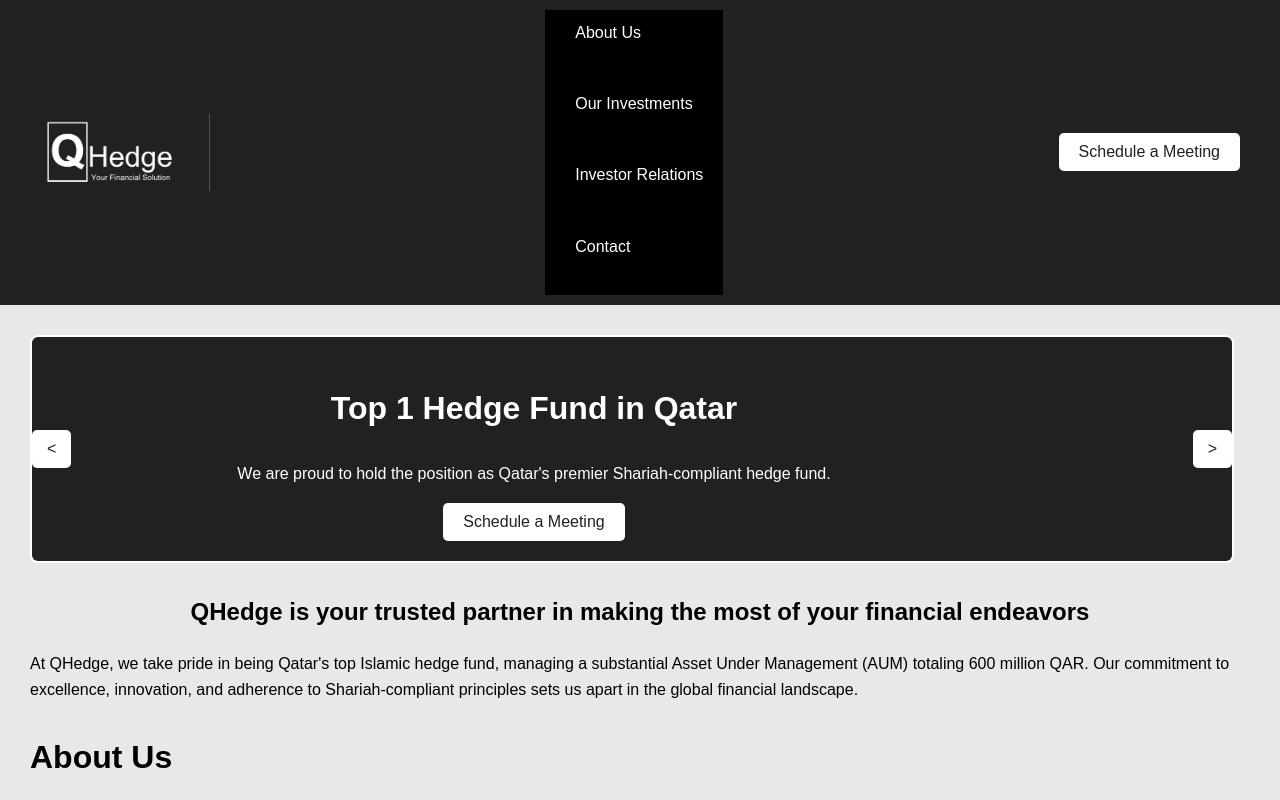
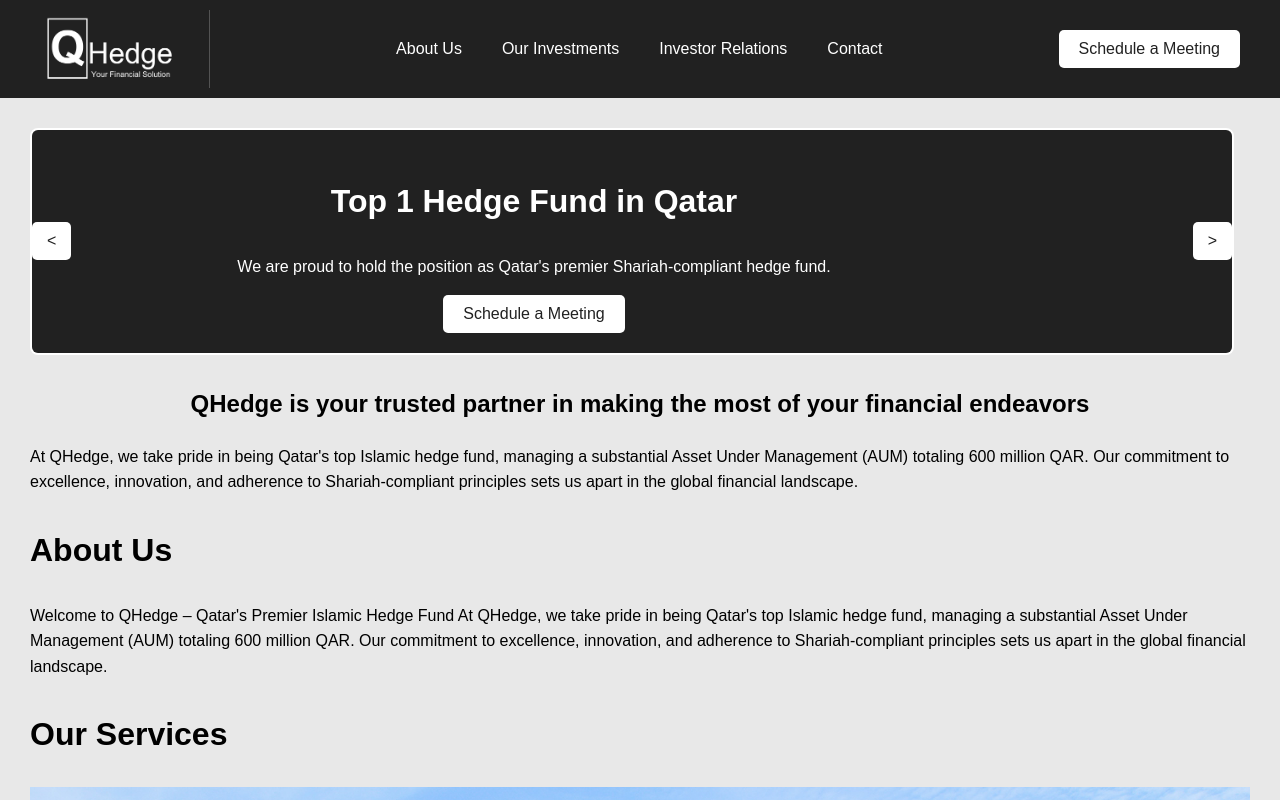
Before and after one commit to phdiep2003/QHedge, a plain HTML site: page main.html in a window 1280 px wide. Shown: the top 800 px of the page. Drawn offline with Linux system fonts and the light colour scheme.

Commit message:
Update style.css

```diff
--- a/asset/css/style.css
+++ b/asset/css/style.css
@@ -27,14 +27,65 @@
 }
 
 /* Navigation styles */
-nav ul {
+.navbar {
     list-style-type: none;
     padding: 0;
+	margin: 0;
+	overflow: 0;
+	top: 0;
+	text-align: center;
+	display: flex;
+	justify-content: center;
+	background-color: #212121;
+    position: relative;
+    z-index: 999;
+
 }
 
-nav li {
+.navbar li
+{
+	display: inline-block;
+	float: left;
     display: inline;
-    margin-right: 20px;
+}
+
+.navbar ul {
+    list-style-type: none;
+    margin: 0;
+    padding: 0;
+	background: #212121;
+}
+
+.navbar li a {
+    color: white;
+    display: block;
+    padding: 20px;
+    text-decoration: none;
+}
+
+.active {
+	background-color: #26422A;
+}
+
+/* Style the dropdown menu */
+.navbar ul ul {
+    position: absolute;
+    top: 100%;
+    display: none;
+}
+
+.navbar ul ul li {
+    display: block;
+	float: inherit;
+}
+
+.navbar li:hover ul {
+    display: inline-block;
+}
+
+/* Change the background color of dropdown links on hover */
+.navbar ul ul li a:hover {
+    background-color: #800020;
 }
 
 nav a, nav a:visited {
@@ -43,7 +94,7 @@
 }
 
 nav a:hover {
-    color: #800020; /* Change text color to Platinum on hover */
+    background-color: #800020; /* Change text color to Platinum on hover */
 }
 
 nav a {
@@ -187,46 +238,3 @@
     display: flex;
     margin: auto;
 }
-.navbar {
-    background-color: #333;
-    position: relative;
-    z-index: 999;
-}
-
-.navbar ul {
-    list-style-type: none;
-    margin: 0;
-    padding: 0;
-background: black;
-}
-
-.navbar li {
-    display: inline-block;
-}
-
-.navbar li a {
-    color: white;
-    display: block;
-    padding: 10px 20px;
-    text-decoration: none;
-}
-
-/* Style the dropdown menu */
-.navbar ul ul {
-    position: absolute;
-    top: 100%;
-    display: none;
-}
-
-.navbar ul ul li {
-    display: block;
-}
-
-.navbar li:hover ul {
-    display: inline-block;
-}
-
-/* Change the background color of dropdown links on hover */
-.navbar ul ul li a:hover {
-    background-color: #fff;
-}
```
